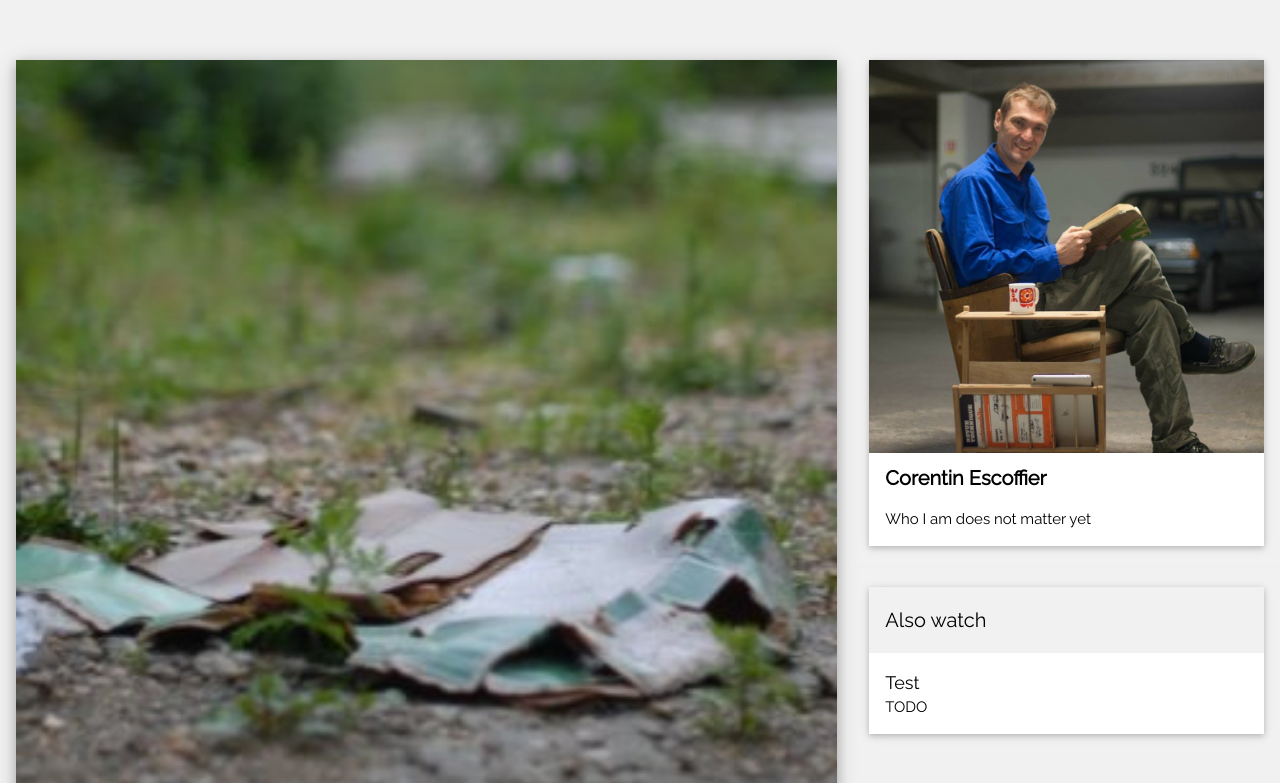
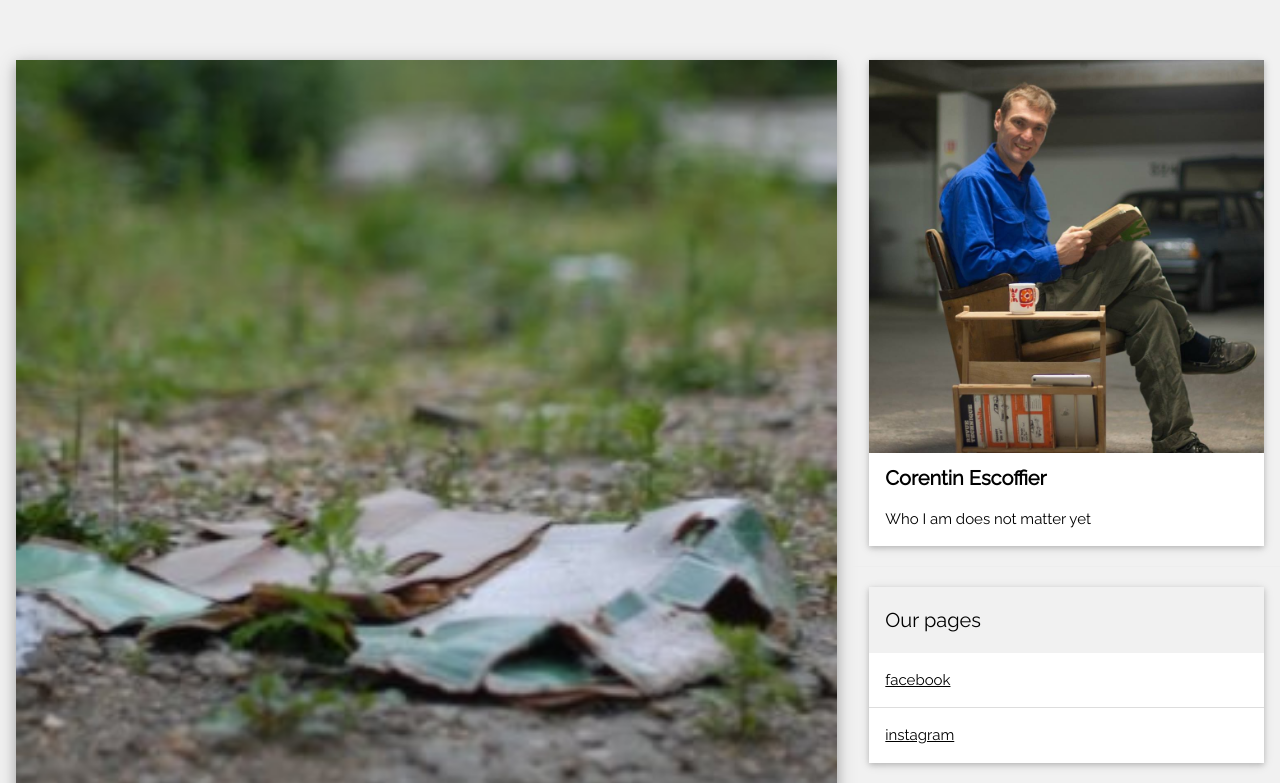
Before and after one commit to cescoff/intothewaste, a plain HTML site: page index.html in a window 1280 px wide. Shown: the part 137-920 px from the top of the page. Drawn offline with nearby package versions, Linux system fonts and the light colour scheme.

Commit message:
Update index.html

```diff
--- a/index.html
+++ b/index.html
@@ -40,12 +40,12 @@ and is wrapped around the whole page content, except for the footer in this exam
       <p>Here, you won't feel guilty of your wasting prompention. You won't see your impact on the planet, but, you will fall in love with your waste and discover the value of it.</p>
       <p>Let’s dive into the waste and its wild beauty, let’s change our point of view, let’s focus on the rubbish.</p>
       <p>Of course it is actually utopia: that is the beauty of it</p>
-      <div class="w3-row">
+<!--      <div class="w3-row">
         <div class="w3-col m8 s12">
           <p><button class="w3-button w3-padding-large w3-white w3-border"><b>facebook</b></button></p>
           <p><button class="w3-button w3-padding-large w3-white w3-border"><b>instagram</b></button></p>
         </div>
-      </div>
+      </div>-->
     </div>
   </div>
   <hr>
@@ -66,13 +66,16 @@ and is wrapped around the whole page content, except for the footer in this exam
   <!-- Posts -->
   <div class="w3-card w3-margin">
     <div class="w3-container w3-padding">
-      <h4>Also watch</h4>
+      <h4>Our pages</h4>
     </div>
     <ul class="w3-ul w3-hoverable w3-white">
       <li class="w3-padding-16">
 <!--        <img src="/w3images/workshop.jpg" alt="Image" class="w3-left w3-margin-right" style="width:50px">-->
-        <span class="w3-large">Test</span><br>
-        <span>TODO</span>
+        <span><a href="https://www.facebook.com/Into-the-Waste">facebook</a></span>
+      </li>
+      <li class="w3-padding-16">
+<!--        <img src="/w3images/workshop.jpg" alt="Image" class="w3-left w3-margin-right" style="width:50px">-->
+        <span><a href="https://www.instgram.com/Into-the-Waste">instagram</a></span>
       </li>
     </ul>
   </div>
```
